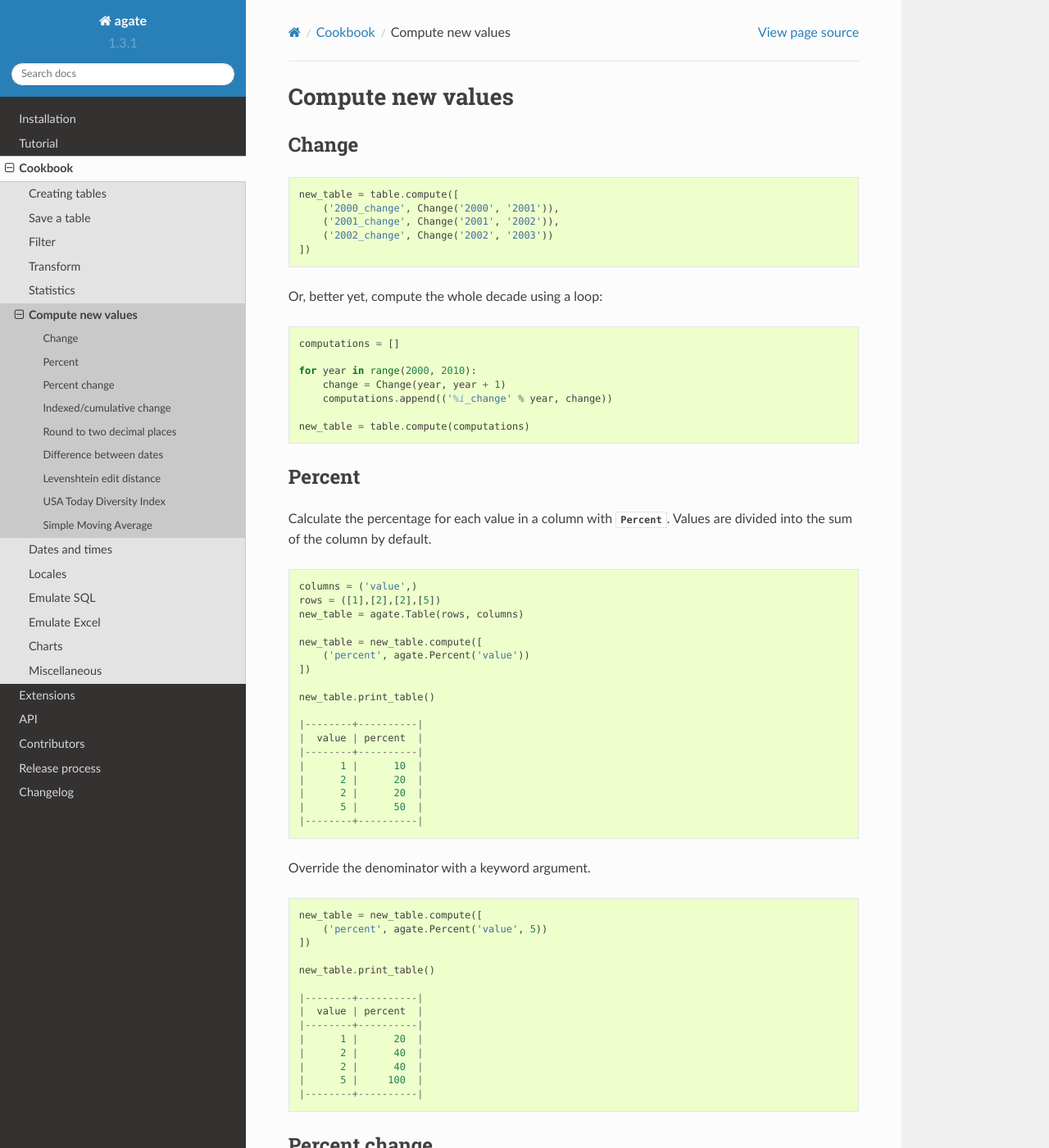
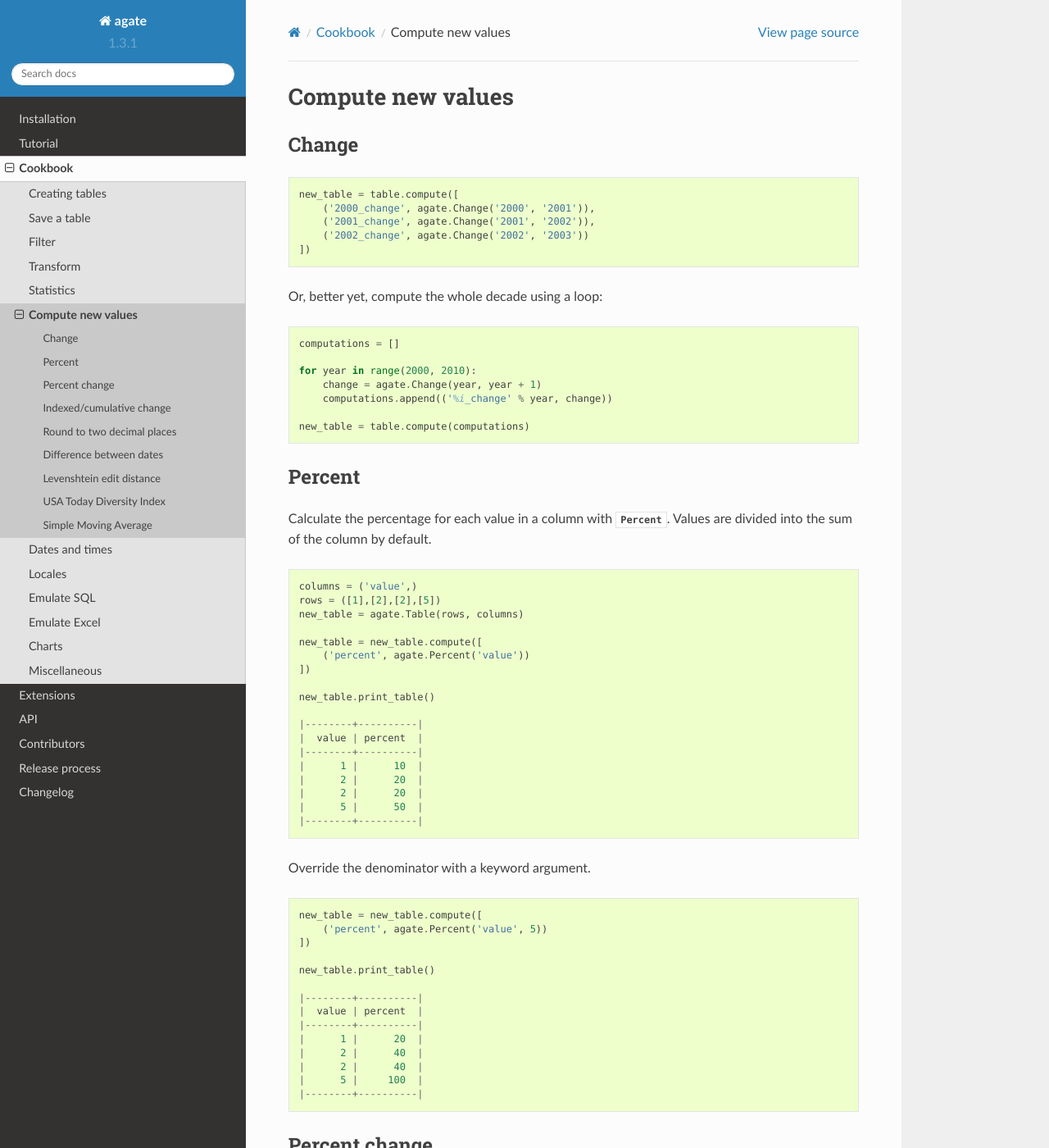
Before and after one commit to wireservice/agate, a Sphinx documentation site: the page built from docs/cookbook/compute.rst, in a window 1280 px wide and 1400 px high. Shown: the whole window at 82% size. Built offline with Sphinx 7.4.7 and the Read the Docs theme 2.0.0, drawn with Linux system fonts in a browser that asks for light colours; pages that are not in the unit, such as notebooks, are missing from menus; some of the changed text lies outside the part shown.

Commit message:
Clarify calling Formula, Change

```diff
--- a/docs/cookbook/compute.rst
+++ b/docs/cookbook/compute.rst
@@ -8,9 +8,9 @@
 .. code-block:: python
 
     new_table = table.compute([
-        ('2000_change', Change('2000', '2001')),
-        ('2001_change', Change('2001', '2002')),
-        ('2002_change', Change('2002', '2003'))
+        ('2000_change', agate.Change('2000', '2001')),
+        ('2001_change', agate.Change('2001', '2002')),
+        ('2002_change', agate.Change('2002', '2003'))
     ])
 
 Or, better yet, compute the whole decade using a loop:
@@ -20,7 +20,7 @@
     computations = []
 
     for year in range(2000, 2010):
-        change = Change(year, year + 1)
+        change = agate.Change(year, year + 1)
         computations.append(('%i_change' % year, change))
 
     new_table = table.compute(computations)
@@ -81,7 +81,7 @@
     computations = []
 
     for year in range(2000, 2010):
-        change = PercentChange(year, year + 1)
+        change = agate.PercentChange(year, year + 1)
         computations.append(('%i_change' % year, change))
 
     new_table = table.compute(computations)
@@ -96,7 +96,7 @@
     computations = []
 
     for year in range(2000, 2010):
-        change = Change(2000, year + 1)
+        change = agate.Change(2000, year + 1)
         computations.append(('%i_change' % year, change))
 
     new_table = table.compute(computations)
@@ -120,7 +120,7 @@
         return row['price'].quantize(Decimal('0.01'))
 
     new_table = table.compute([
-        ('price_rounded', Formula(number_type, round_price))
+        ('price_rounded', agate.Formula(number_type, round_price))
     ])
 
 To round to one decimal place you would simply change :code:`0.01` to :code:`0.1`.
@@ -135,7 +135,7 @@
 .. code-block:: python
 
     new_table = table.compute([
-        ('age_at_death', Change('born', 'died'))
+        ('age_at_death', agate.Change('born', 'died'))
     ])
 
 Levenshtein edit distance
```
Also changed, not shown: docs/cookbook/excel.rst (+5 -5 lines).
